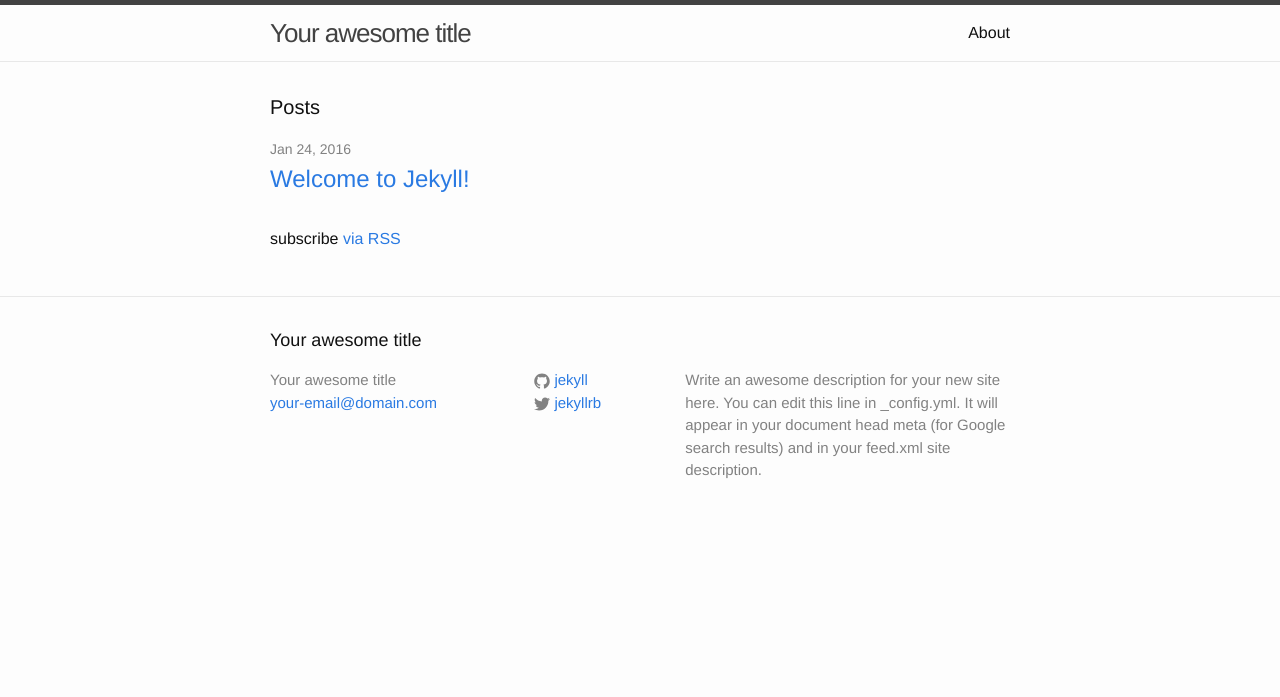
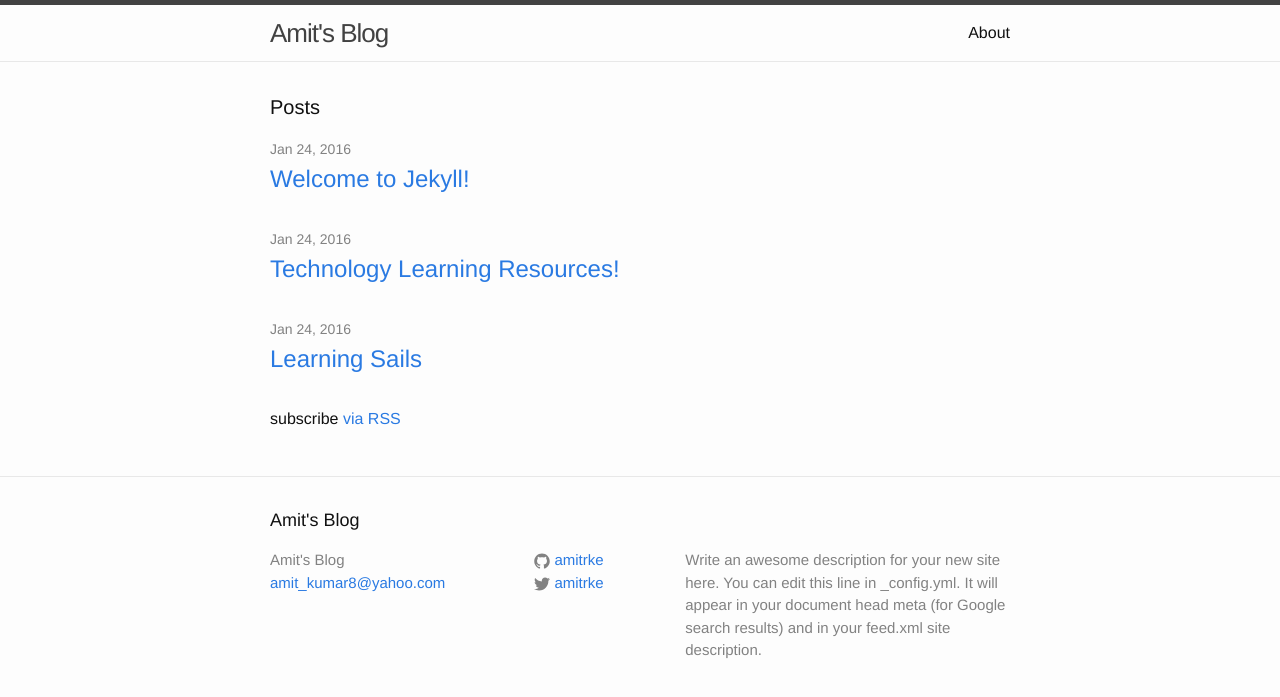
Before and after one commit to amitrke/amitrke.github.io, a Jekyll site: the page built from index.html, in a window 1280 px wide. Shown: the top 697 px of the page. Built offline with Jekyll 4.4.1, drawn with Linux system fonts in a browser that asks for light colours.

Commit message:
Added tech learning page

```diff
--- a/_config.yml
+++ b/_config.yml
@@ -6,16 +6,16 @@
 # 'jekyll serve'. If you change this file, please restart the server process.
 
 # Site settings
-title: Your awesome title
-email: your-email@domain.com
+title: Amit's Blog
+email: amit_kumar8@yahoo.com
 description: > # this means to ignore newlines until "baseurl:"
   Write an awesome description for your new site here. You can edit this
   line in _config.yml. It will appear in your document head meta (for
   Google search results) and in your feed.xml site description.
 baseurl: "" # the subpath of your site, e.g. /blog
-url: "http://yourdomain.com" # the base hostname & protocol for your site
-twitter_username: jekyllrb
-github_username:  jekyll
+url: "http://amitrke.github.io" # the base hostname & protocol for your site
+twitter_username: amitrke
+github_username:  amitrke
 
 # Build settings
 markdown: kramdown
```
Also changed, not shown: _posts/2016-01-23-Learning-Sails.markdown (added, +8 -0 lines), _posts/2016-01-23-Technology-Learning-Resources.markdown (added, +12 -0 lines).
